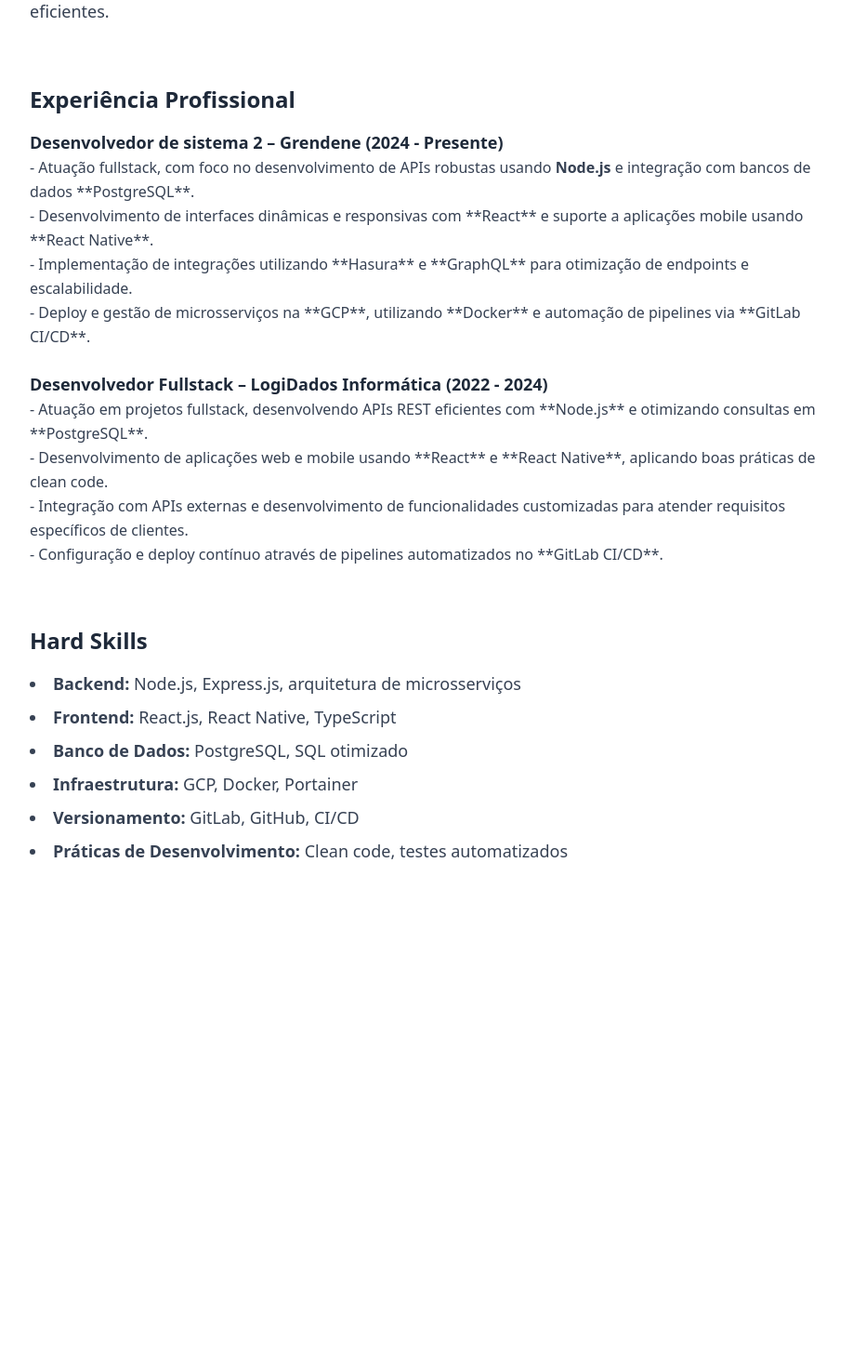
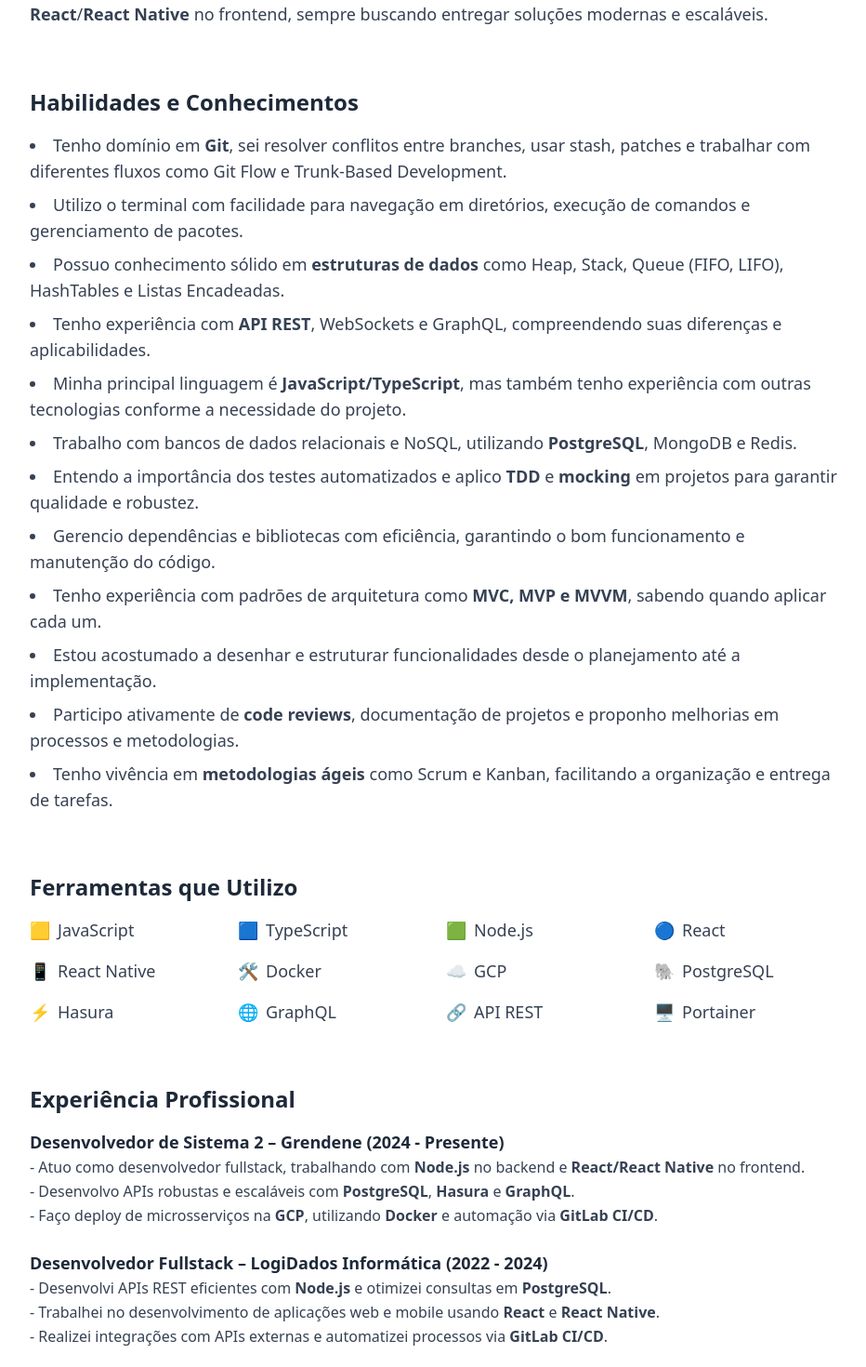
Before and after one commit to JeanDares/new-portifolio, a React (Vite) app: page /professional in a window 1280 px wide. Shown: the part 400-1870 px from the top of the page at 93% size, without its empty margins (168-1100 px from the left). Before the commit the page ends 1425 px from the top, so only its background shows below. Built offline with nearby package versions, Linux system fonts and the light colour scheme.

Commit message:
fix-ajuste profissional

```diff
--- a/src/components/carrosel/Carousel.tsx
+++ b/src/components/carrosel/Carousel.tsx
@@ -14,6 +14,7 @@ import timeEscola from '../../assets/timeEscola.png';
 import comemorar from '../../assets/comemorar.png';
 import sebrae from '../../assets/sebrae.png';
 import ucs from '../../assets/escolaInovacaoUcs.png';
+import mentor from '../../assets/mentor.png';
 import { useState } from 'react';
 
 const images = [
@@ -21,6 +22,7 @@ const images = [
         src: apresentacao,
         caption: 'Apresentando um projeto na Escola da Inovação, onde cada ideia trazia um aprendizado novo.',
     },
+
     {
         src: timeEscola,
         caption: 'Nosso time conquistou o segundo lugar no pitch de negócios da Escola da Inovação.',
@@ -28,6 +30,10 @@ const images = [
     {
         src: comemorar,
         caption: 'Celebrando o sucesso com amigos após o evento.',
+    },
+    {
+        src: mentor,
+        caption: 'Mentor do projeto de desenvolvimento profissional do movimento Agile Serra Gaucha, onde pude compartilhar conhecimento e experiência.',
     },
     {
         src: sebrae,
--- a/src/pages/professional/professional.tsx
+++ b/src/pages/professional/professional.tsx
@@ -1,19 +1,56 @@
-
-
 function Professional() {
     return (
         <div className="min-h-screen bg-white py-24 px-8 lg:px-50 space-y-16">
             {/* Título Principal */}
             <h1 className="text-4xl md:text-6xl font-bold font-serif text-gray-800 leading-tight">
                 <br />
-                <span className="text-2xl md:text-3xl text-gray-500">Desenvolvedor Fullstack pleno</span>
+                <span className="text-2xl md:text-3xl text-gray-500">Desenvolvedor Fullstack Pleno</span>
             </h1>
 
-            {/* Introdução */}
+            {/* Sobre Mim */}
             <section>
+                <h2 className="text-2xl font-semibold text-gray-800">Sobre Mim</h2>
                 <p className="text-lg text-gray-700 leading-relaxed">
-                    Minha jornada como desenvolvedor fullstack me proporcionou a oportunidade de trabalhar em projetos diversos, desde sistemas internos robustos até aplicativos interativos. Combinando <strong>Node.js</strong> no backend e <strong>React</strong>/<strong>React Native</strong> no frontend, busco sempre entregar soluções modernas, escaláveis e eficientes.
+                    Como desenvolvedor fullstack pleno, adquiri experiência prática e abrangente em diversas tecnologias e processos do desenvolvimento de software. Tenho vivência diária no uso de <strong>Node.js</strong> no backend e <strong>React</strong>/<strong>React Native</strong> no frontend, sempre buscando entregar soluções modernas e escaláveis.
                 </p>
+            </section>
+
+            {/* Habilidades e Conhecimentos */}
+            <section>
+                <h2 className="text-2xl font-semibold text-gray-800">Habilidades e Conhecimentos</h2>
+                <ul className="list-disc list-inside mt-4 text-lg text-gray-700 space-y-2">
+                    <li>Tenho domínio em <strong>Git</strong>, sei resolver conflitos entre branches, usar stash, patches e trabalhar com diferentes fluxos como Git Flow e Trunk-Based Development.</li>
+                    <li>Utilizo o terminal com facilidade para navegação em diretórios, execução de comandos e gerenciamento de pacotes.</li>
+                    <li>Possuo conhecimento sólido em <strong>estruturas de dados</strong> como Heap, Stack, Queue (FIFO, LIFO), HashTables e Listas Encadeadas.</li>
+                    <li>Tenho experiência com <strong>API REST</strong>, WebSockets e GraphQL, compreendendo suas diferenças e aplicabilidades.</li>
+                    <li>Minha principal linguagem é <strong>JavaScript/TypeScript</strong>, mas também tenho experiência com outras tecnologias conforme a necessidade do projeto.</li>
+                    <li>Trabalho com bancos de dados relacionais e NoSQL, utilizando <strong>PostgreSQL</strong>, MongoDB e Redis.</li>
+                    <li>Entendo a importância dos testes automatizados e aplico <strong>TDD</strong> e <strong>mocking</strong> em projetos para garantir qualidade e robustez.</li>
+                    <li>Gerencio dependências e bibliotecas com eficiência, garantindo o bom funcionamento e manutenção do código.</li>
+                    <li>Tenho experiência com padrões de arquitetura como <strong>MVC, MVP e MVVM</strong>, sabendo quando aplicar cada um.</li>
+                    <li>Estou acostumado a desenhar e estruturar funcionalidades desde o planejamento até a implementação.</li>
+                    <li>Participo ativamente de <strong>code reviews</strong>, documentação de projetos e proponho melhorias em processos e metodologias.</li>
+                    <li>Tenho vivência em <strong>metodologias ágeis</strong> como Scrum e Kanban, facilitando a organização e entrega de tarefas.</li>
+                </ul>
+            </section>
+
+            {/* Ferramentas que Utilizo */}
+            <section>
+                <h2 className="text-2xl font-semibold text-gray-800">Ferramentas que Utilizo</h2>
+                <div className="grid grid-cols-2 md:grid-cols-4 gap-4 mt-4 text-lg text-gray-700">
+                    <div className="flex items-center space-x-2"><span>🟨</span><span>JavaScript</span></div>
+                    <div className="flex items-center space-x-2"><span>🟦</span><span>TypeScript</span></div>
+                    <div className="flex items-center space-x-2"><span>🟩</span><span>Node.js</span></div>
+                    <div className="flex items-center space-x-2"><span>🔵</span><span>React</span></div>
+                    <div className="flex items-center space-x-2"><span>📱</span><span>React Native</span></div>
+                    <div className="flex items-center space-x-2"><span>🛠️</span><span>Docker</span></div>
+                    <div className="flex items-center space-x-2"><span>☁️</span><span>GCP</span></div>
+                    <div className="flex items-center space-x-2"><span>🐘</span><span>PostgreSQL</span></div>
+                    <div className="flex items-center space-x-2"><span>⚡</span><span>Hasura</span></div>
+                    <div className="flex items-center space-x-2"><span>🌐</span><span>GraphQL</span></div>
+                    <div className="flex items-center space-x-2"><span>🔗</span><span>API REST</span></div>
+                    <div className="flex items-center space-x-2"><span>🖥️</span><span>Portainer</span></div>
+                </div>
             </section>
 
             {/* Experiência Profissional */}
@@ -21,52 +58,24 @@ function Professional() {
                 <h2 className="text-2xl font-semibold text-gray-800">Experiência Profissional</h2>
                 <ul className="mt-4 space-y-6">
                     <li>
-                        <h3 className="text-lg font-bold text-gray-800">Desenvolvedor de sistema 2 – Grendene (2024 - Presente)</h3>
+                        <h3 className="text-lg font-bold text-gray-800">Desenvolvedor de Sistema 2 – Grendene (2024 - Presente)</h3>
                         <p className="text-gray-700 leading-relaxed">
-                            - Atuação fullstack, com foco no desenvolvimento de APIs robustas usando <strong>Node.js</strong> e integração com bancos de dados **PostgreSQL**.<br />
-                            - Desenvolvimento de interfaces dinâmicas e responsivas com **React** e suporte a aplicações mobile usando **React Native**.<br />
-                            - Implementação de integrações utilizando **Hasura** e **GraphQL** para otimização de endpoints e escalabilidade.<br />
-                            - Deploy e gestão de microsserviços na **GCP**, utilizando **Docker** e automação de pipelines via **GitLab CI/CD**.
+                            - Atuo como desenvolvedor fullstack, trabalhando com <strong>Node.js</strong> no backend e <strong>React/React Native</strong> no frontend.<br />
+                            - Desenvolvo APIs robustas e escaláveis com <strong>PostgreSQL</strong>, <strong>Hasura</strong> e <strong>GraphQL</strong>.<br />
+                            - Faço deploy de microsserviços na <strong>GCP</strong>, utilizando <strong>Docker</strong> e automação via <strong>GitLab CI/CD</strong>.
                         </p>
                     </li>
 
                     <li>
-                        <h3 className="text-lg font-bold text-gray-800"> Desenvolvedor Fullstack – LogiDados Informática (2022 - 2024)</h3>
+                        <h3 className="text-lg font-bold text-gray-800">Desenvolvedor Fullstack – LogiDados Informática (2022 - 2024)</h3>
                         <p className="text-gray-700 leading-relaxed">
-                            - Atuação em projetos fullstack, desenvolvendo APIs REST eficientes com **Node.js** e otimizando consultas em **PostgreSQL**.<br />
-                            - Desenvolvimento de aplicações web e mobile usando **React** e **React Native**, aplicando boas práticas de clean code.<br />
-                            - Integração com APIs externas e desenvolvimento de funcionalidades customizadas para atender requisitos específicos de clientes.<br />
-                            - Configuração e deploy contínuo através de pipelines automatizados no **GitLab CI/CD**.
+                            - Desenvolvi APIs REST eficientes com <strong>Node.js</strong> e otimizei consultas em <strong>PostgreSQL</strong>.<br />
+                            - Trabalhei no desenvolvimento de aplicações web e mobile usando <strong>React</strong> e <strong>React Native</strong>.<br />
+                            - Realizei integrações com APIs externas e automatizei processos via <strong>GitLab CI/CD</strong>.
                         </p>
                     </li>
                 </ul>
             </section>
-
-            {/* Hard Skills */}
-            <section>
-                <h2 className="text-2xl font-semibold text-gray-800">Hard Skills</h2>
-                <ul className="list-disc list-inside mt-4 text-lg text-gray-700 space-y-2">
-                    <li><strong>Backend:</strong> Node.js, Express.js, arquitetura de microsserviços</li>
-                    <li><strong>Frontend:</strong> React.js, React Native, TypeScript</li>
-                    <li><strong>Banco de Dados:</strong> PostgreSQL, SQL otimizado</li>
-                    <li><strong>Infraestrutura:</strong> GCP, Docker, Portainer</li>
-                    <li><strong>Versionamento:</strong> GitLab, GitHub, CI/CD</li>
-                    <li><strong>Práticas de Desenvolvimento:</strong> Clean code, testes automatizados</li>
-                </ul>
-            </section>
-
-            {/* Projetos Notáveis */}
-            {/* <section>
-                <h2 className="text-2xl font-semibold text-gray-800">Projetos Notáveis</h2>
-                <ul className="list-disc list-inside mt-4 text-lg text-gray-700 space-y-2">
-                    <li>
-                        <strong>Sistema de Quiosques Internos:</strong> Desenvolvimento de uma solução integrada usando **React Native** para interfaces de quiosques e **Node.js** no backend, garantindo uma experiência simplificada para usuários internos.
-                    </li>
-                    <li>
-                        <strong>Notificações Segmentadas:</strong> Implementação de notificações personalizadas com **GraphQL** e **Hasura**, melhorando a eficiência da comunicação interna.
-                    </li>
-                </ul>
-            </section> */}
         </div>
     );
 }
--- a/src/pages/projects/Projects.tsx
+++ b/src/pages/projects/Projects.tsx
@@ -6,7 +6,7 @@ import bookmatch from '../../assets/bookmatch.png';
 import calculadora from '../../assets/calculadora.png';
 import forms from '../../assets/forms.png';
 import logidados from '../../assets/logidados.png';
-import projeto_back from '../../assets/projeto_back.png';
+import autenticacao from '../../assets/autenticacao.png';
 import uploadImage from '../../assets/uploadImage.png';
 import solid1 from '../../assets/solid1.png';
 import { useState } from 'react';
@@ -25,6 +25,14 @@ interface Project {
 
 
 const projects: Project[] = [
+    {
+        "image": autenticacao,
+        "title": "Projeto Back - Sistema Autenticador de Usuários",
+        "description": "Um sistema de autenticação de usuários desenvolvido com Node.js e PostgreSQL. Permite o cadastro de novos usuários, login e logout, além de verificar a autenticidade das credenciais. As senhas são criptografadas antes de serem armazenadas no banco de dados.",
+        "technologies": ["Node.js", "PostgreSQL"],
+        "githublinkback": "https://github.com/JeanDares/bkn_auth/tree/main",
+        "type": "Backend",
+    },
     {
         image: solid1,
         title: "API SOLID - Arquitetura Limpa e Escalável em Node.js",
@@ -72,14 +80,7 @@ const projects: Project[] = [
         "liveDemoLink": "https://site.logidados.com.br/",
         "type": "Frontend",
     },
-    {
-        "image": projeto_back,
-        "title": "Projeto Back - Sistema Autenticador de Usuários",
-        "description": "Um sistema de autenticação de usuários desenvolvido com Node.js e PostgreSQL. Permite o cadastro de novos usuários, login e logout, além de verificar a autenticidade das credenciais. As senhas são criptografadas antes de serem armazenadas no banco de dados.",
-        "technologies": ["Node.js", "PostgreSQL"],
-        "githublinkback": "https://github.com/JeanDares/bkn_auth/tree/main",
-        "type": "Backend",
-    },
+
 
 
 
```
Also changed, not shown: src/assets/autenticacao.png (added), src/assets/mentor.png (added).
